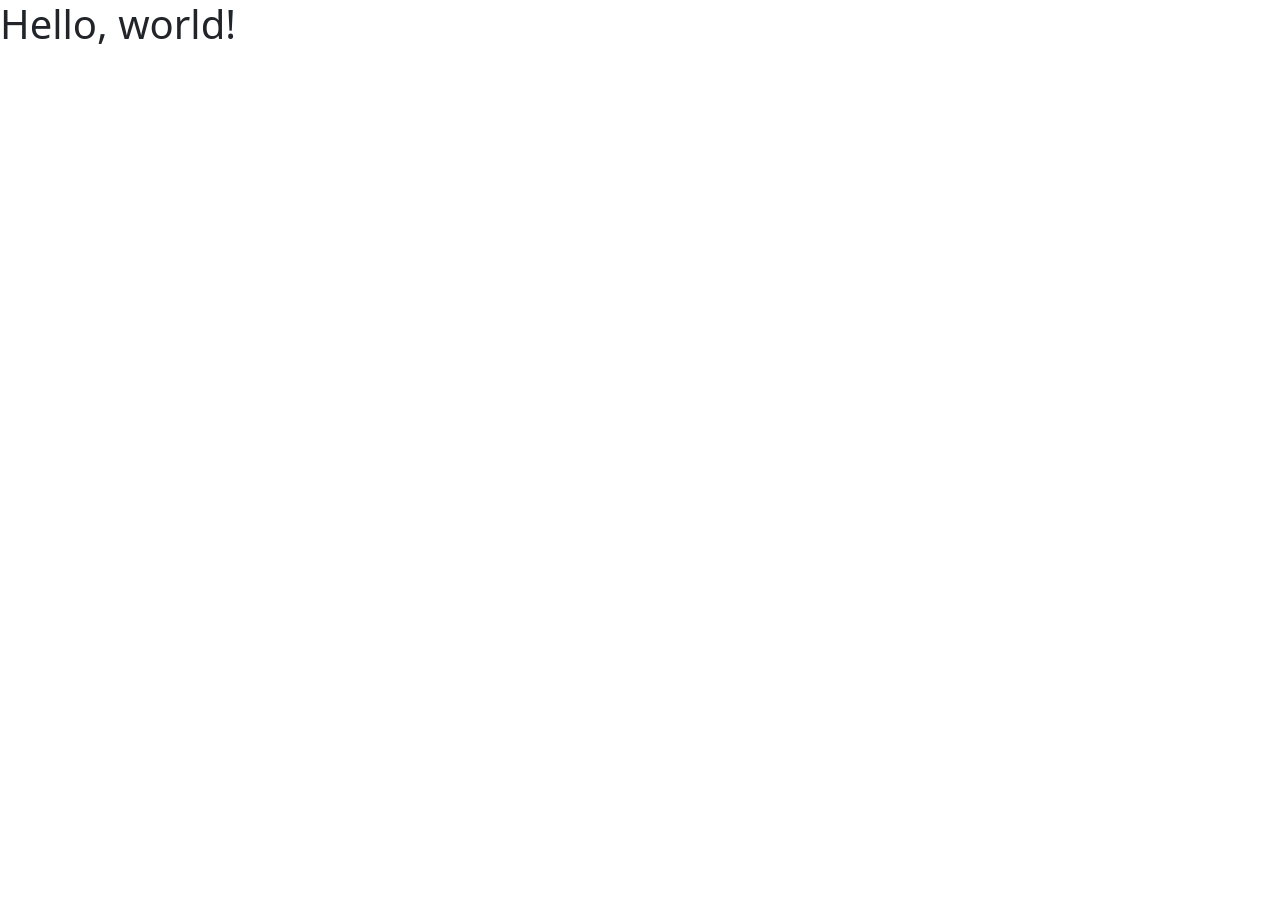
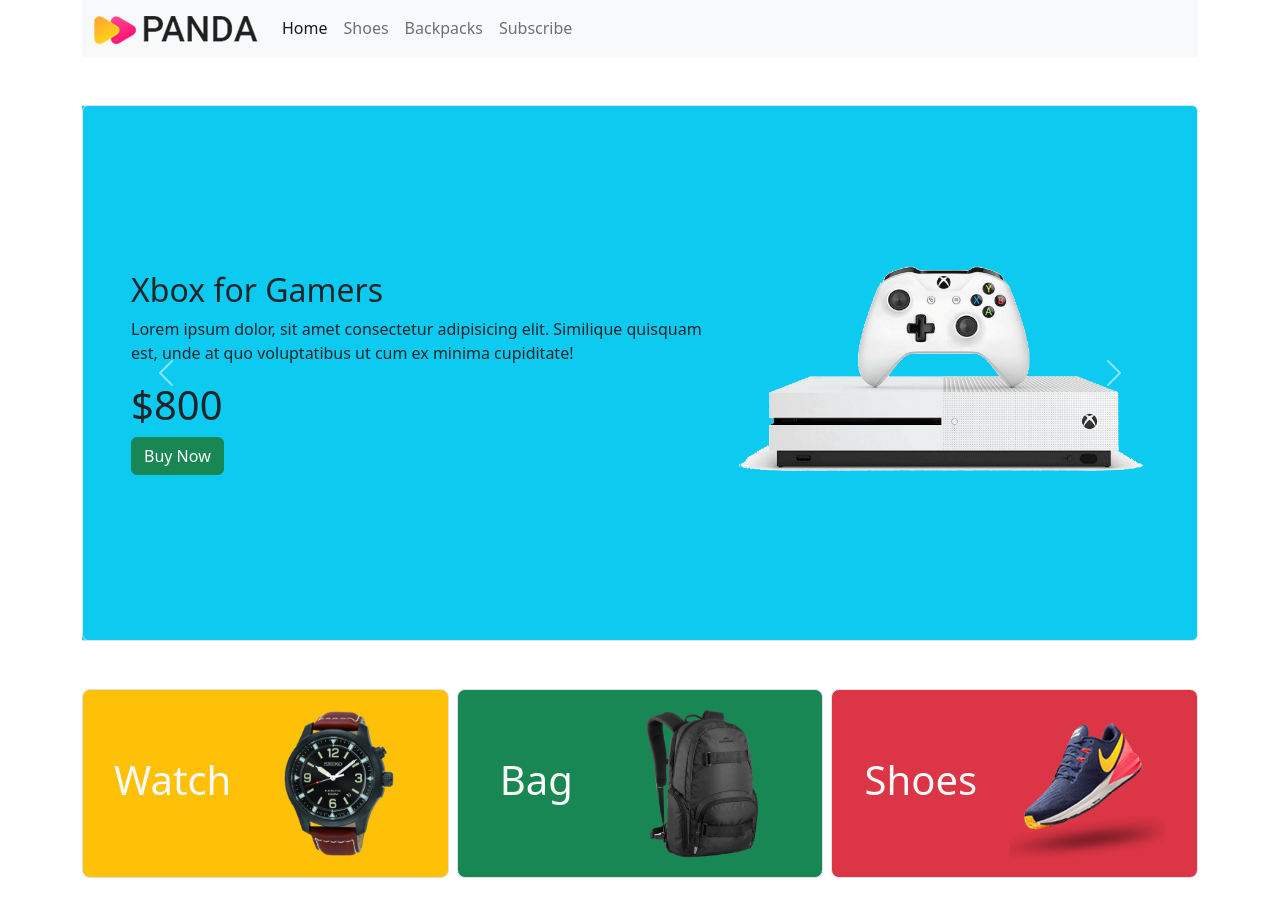
Before and after one commit to AlbiGG12/panda-commerce-bootstrap, a plain HTML site: page index.html in a window 1280 px wide. Before the commit the page ends 800 px from the top, so only its background shows below. Drawn offline with nearby package versions, Linux system fonts and the light colour scheme.

Commit message:
changes done

```diff
--- a/index.html
+++ b/index.html
@@ -7,7 +7,121 @@
     <link href="https://cdn.jsdelivr.net/npm/bootstrap@5.2.0/dist/css/bootstrap.min.css" rel="stylesheet" integrity="sha384-gH2yIJqKdNHPEq0n4Mqa/HGKIhSkIHeL5AyhkYV8i59U5AR6csBvApHHNl/vI1Bx" crossorigin="anonymous">
   </head>
   <body>
-    <h1>Hello, world!</h1>
+    <header class="container">
+        <nav class="navbar navbar-expand-lg bg-light">
+            <div class="container-fluid">
+              <a class="navbar-brand" href="#">
+                <img src="images/logo.png" alt="">
+              </a>
+              <button class="navbar-toggler" type="button" data-bs-toggle="collapse" data-bs-target="#navbarSupportedContent" aria-controls="navbarSupportedContent" aria-expanded="false" aria-label="Toggle navigation">
+                <span class="navbar-toggler-icon"></span>
+              </button>
+              <div class="collapse navbar-collapse" id="navbarSupportedContent">
+                <ul class="navbar-nav me-auto mb-2 mb-lg-0">
+                  <li class="nav-item">
+                    <a class="nav-link active" aria-current="page" href="#">Home</a>
+                  </li>
+                  <li class="nav-item">
+                    <a class="nav-link" href="#">Shoes</a>
+                  </li>
+                  <li class="nav-item">
+                    <a class="nav-link" href="#">Backpacks</a>
+                  </li>
+                  <li class="nav-item">
+                    <a class="nav-link" href="#">Subscribe</a>
+                  </li>
+                </ul>
+              </div>
+            </div>
+          </nav>
+          <section class="mt-5">
+            <div id="carouselExampleControls" class="carousel slide" data-bs-ride="carousel">
+              <div class="carousel-inner">
+                <div class="carousel-item active bg-info border rounded p-5">
+                  <div class="row">
+                    <div class="col-lg-7 d-flex align-items-center">
+                      <div>
+                        <h2>Cool Dude Headphone</h2>
+                      <p>Lorem ipsum dolor, sit amet consectetur adipisicing elit. Similique quisquam est, unde at quo voluptatibus ut cum ex minima cupiditate!</p>
+                      <h1>$420</h1>
+                      <div class="btn btn-success">Buy Now</div>
+                      </div>
+                    </div>
+                    <div class="col-lg-5">
+                      <img src="images/banner-images/headphone.png" class="d-block w-100" alt="...">
+                    </div>
+                  </div>
+                </div>
+                <div class="carousel-item active bg-info border rounded p-5">
+                  <div class="row">
+                    <div class="col-lg-7 d-flex align-items-center">
+                      <div>
+                        <h2>Mega LCD TV</h2>
+                      <p>Lorem ipsum dolor, sit amet consectetur adipisicing elit. Similique quisquam est, unde at quo voluptatibus ut cum ex minima cupiditate!</p>
+                      <h1>$1200</h1>
+                      <div class="btn btn-success">Buy Now</div>
+                      </div>
+                    </div>
+                    <div class="col-lg-5">
+                      <img src="images/banner-images/tv.png" class="d-block w-100" alt="...">
+                    </div>
+                  </div>
+                </div>
+                <div class="carousel-item active bg-info border rounded p-5">
+                  <div class="row">
+                    <div class="col-lg-7 d-flex align-items-center">
+                      <div>
+                        <h2>Xbox for Gamers</h2>
+                      <p>Lorem ipsum dolor, sit amet consectetur adipisicing elit. Similique quisquam est, unde at quo voluptatibus ut cum ex minima cupiditate!</p>
+                      <h1>$800</h1>
+                      <div class="btn btn-success">Buy Now</div>
+                      </div>
+                    </div>
+                    <div class="col-lg-5">
+                      <img src="images/banner-images/xbox.png" class="d-block w-100" alt="...">
+                    </div>
+                  </div>
+                </div>
+                >
+              </div>
+              <button class="carousel-control-prev" type="button" data-bs-target="#carouselExampleControls" data-bs-slide="prev">
+                <span class="carousel-control-prev-icon" aria-hidden="true"></span>
+                <span class="visually-hidden">Previous</span>
+              </button>
+              <button class="carousel-control-next" type="button" data-bs-target="#carouselExampleControls" data-bs-slide="next">
+                <span class="carousel-control-next-icon" aria-hidden="true"></span>
+                <span class="visually-hidden">Next</span>
+              </button>
+            </div>
+          </section>
+    </header>
+    <main>
+      <section>
+        <div class="container text-center my-5">
+          <div class="row g-2">
+            <div class="col-lg-4 col-md-6 col-sm-12 col-12">
+              <div class="p-3 border bg-warning d-flex align-items-center justify-content-around border rounded-3">
+                <h1 class="text-light">Watch</h1>
+                <img src="images/categories/watch.png" alt="">
+              </div>
+            </div>
+            <div class="col-lg-4 col-md-6 col-sm-12 col-12">
+              <div class="p-3 border bg-success d-flex align-items-center justify-content-around border rounded-3">
+                <h1 class="text-light">Bag</h1>
+                <img src="images/categories/bag.png" alt="">
+              </div>
+            </div>
+            <div class="col-lg-4 col-md-6 col-sm-12 col-12">
+              <div class="p-3 border bg-danger d-flex align-items-center justify-content-around border rounded-3">
+                <h1 class="text-light">Shoes</h1>
+                <img src="images/categories/shoes.png" alt="">
+              </div>
+            </div>
+
+          </div>
+        </div>
+      </section>
+    </main>
     <script src="https://cdn.jsdelivr.net/npm/bootstrap@5.2.0/dist/js/bootstrap.bundle.min.js" integrity="sha384-A3rJD856KowSb7dwlZdYEkO39Gagi7vIsF0jrRAoQmDKKtQBHUuLZ9AsSv4jD4Xa" crossorigin="anonymous"></script>
   </body>
 </html>
```
